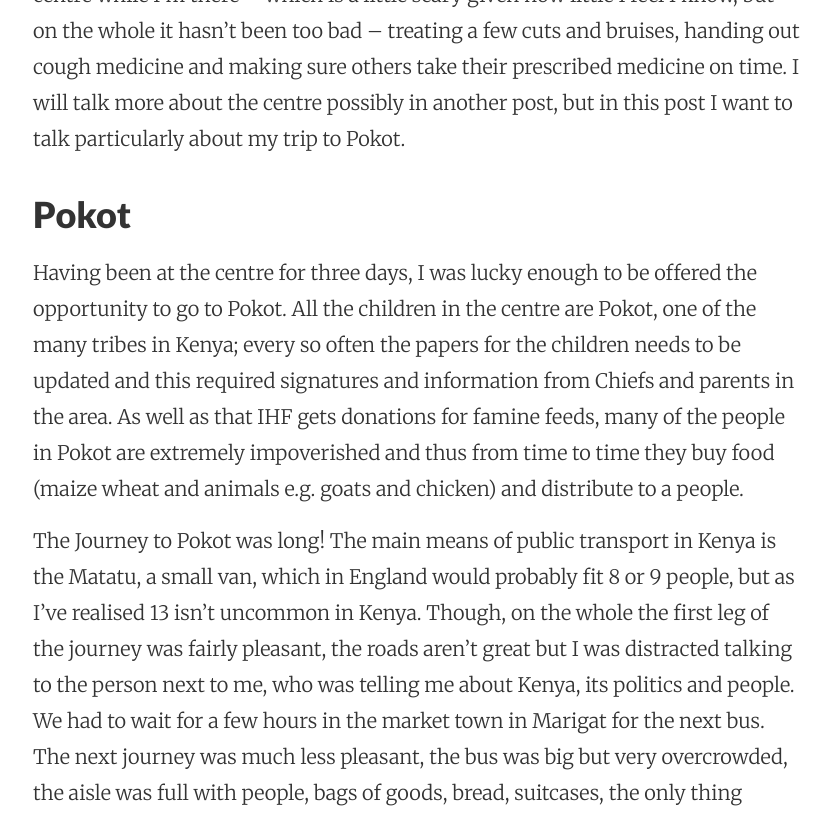
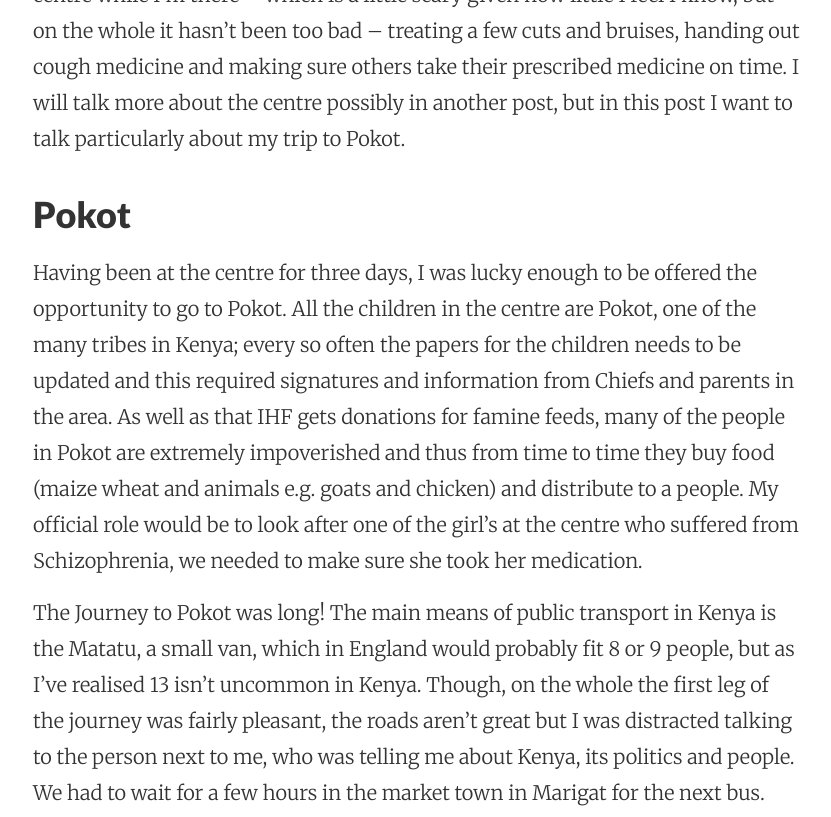
Before and after one commit to suhailenator/blog2, a Jekyll site: the page built from _posts/2015-08-11-first-week-in-kenya.md, in a window 1280 px wide and 1400 px high, scrolled down 1496 px. Shown: the top 817 px of the window, without its empty margins (223-1054 px from the left). Built offline with Jekyll 4.4.1, drawn with Linux system fonts in a browser that asks for light colours; nearby versions of some CDN libraries; Markdown is read by kramdown in place of the engine named in the settings; some of the changed text lies outside the part shown.

Commit message:
confidentiality

```diff
--- a/_posts/2015-08-11-first-week-in-kenya.md
+++ b/_posts/2015-08-11-first-week-in-kenya.md
@@ -20,13 +20,13 @@ At the centre, I was shown around by Julie, the center director and over the com
 
 ###Pokot
 
-Having been at the centre for three days, I was lucky enough to be offered the opportunity to go to Pokot. All the children in the centre are Pokot, one of the many tribes in Kenya; every so often the papers for the children needs to be updated and this required signatures and information from Chiefs and parents in the area. As well as that IHF gets donations for famine feeds, many of the people in Pokot are extremely impoverished and thus from time to time they buy food (maize wheat and animals e.g. goats and chicken) and distribute to a people.
+Having been at the centre for three days, I was lucky enough to be offered the opportunity to go to Pokot. All the children in the centre are Pokot, one of the many tribes in Kenya; every so often the papers for the children needs to be updated and this required signatures and information from Chiefs and parents in the area. As well as that IHF gets donations for famine feeds, many of the people in Pokot are extremely impoverished and thus from time to time they buy food (maize wheat and animals e.g. goats and chicken) and distribute to a people. My official role would be to look after one of the girl's at the centre who suffered from Schizophrenia, we needed to make sure she took her medication.
 
 The Journey to Pokot was long! The main means of public transport in Kenya is the Matatu, a small van, which in England would probably fit 8 or 9 people, but as I’ve realised 13 isn’t uncommon in Kenya. Though, on the whole the first leg of the journey was fairly pleasant, the roads aren’t great but I was distracted talking to the person next to me, who was telling me about Kenya, its politics and people. We had to wait for a few hours in the market town in Marigat for the next bus. The next journey was much less pleasant, the bus was big but very overcrowded, the aisle was full with people, bags of goods, bread, suitcases, the only thing missing really was live animals.
 
 ![Errastus](https://raw.githubusercontent.com/suhailenator/suhailenator.github.io/master/images/3.jpg)
 
-But, a few hours and a bumpy journey later – we reached Pokot. When we got there we were greeted by a few guys from the centre, some who had now left, and others who were just in Pokot for a few days. Also, at the roadside was Kamama’s mother, there to greet us! Kamama was very happy as I would be if I was seeing my family for the first time in over 2 years. We then set off to Nginyang, a short walk from the where bus stopped. It was almost sunset and to me the area looked stunning; on the way there we also bought our first goats to be given out.
+But, a few hours and a bumpy journey later – we reached Pokot. When we got there we were greeted by a few guys from the centre, some who had now left, and others who were just in Pokot for a few days. Also, at the roadside was the girl's mother, there to greet us! She was very happy as I would be if I was seeing my family for the first time in over 2 years. We then set off to Nginyang, a short walk from the where bus stopped. It was almost sunset and to me the area looked stunning; on the way there we also bought our first goats to be given out.
 
 ![Nginyang](https://raw.githubusercontent.com/suhailenator/suhailenator.github.io/master/images/2.jpg)
 
```
